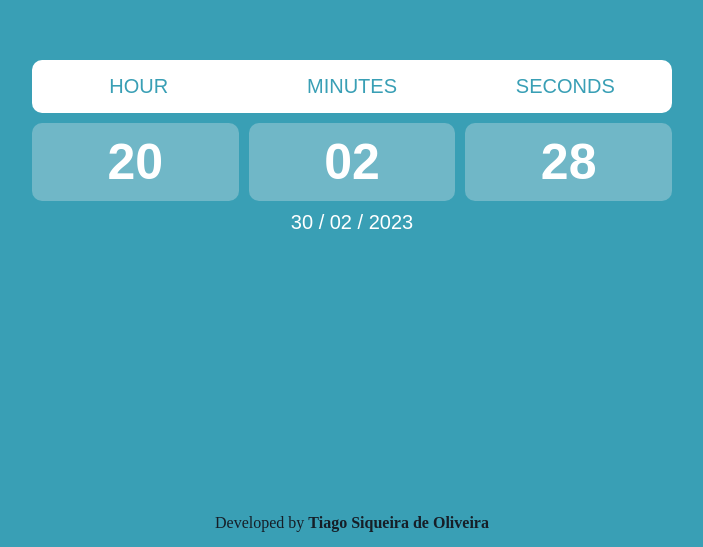
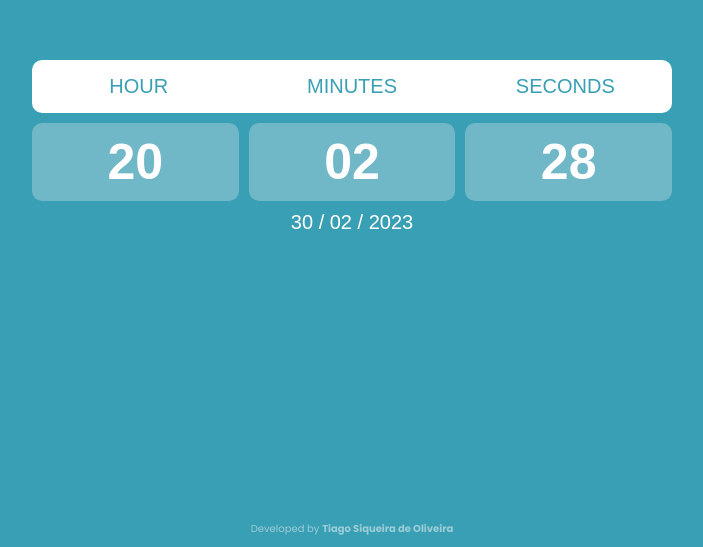
Before and after one commit to SIQUEIRA-TIAGO/clock, a plain HTML site: page dist/index.html in a window 1280 px wide. Shown: the part 253-800 px from the top of the page, without its empty margins (288-991 px from the left). Drawn offline with Linux system fonts and the light colour scheme.

Commit message:
adjusting layout

```diff
--- a/dist/index.html
+++ b/dist/index.html
@@ -19,7 +19,7 @@
     <input disabled id="seconds" class="input inputTime" type="text">
     <input disabled id="date" class="input inputDate" type="text">
   </div>
-<p>Developed by <strong>Tiago Siqueira de Oliveira</strong></p>
+  <p class="developer">Developed by <strong>Tiago Siqueira de Oliveira</strong></p>
 <script src="../src/index.js"></script>
 </body>
 </html>
--- a/src/style/style.css
+++ b/src/style/style.css
@@ -1,3 +1,5 @@
+@import url('https://fonts.googleapis.com/css2?family=Poppins:wght@300;400;500;700&display=swap');
+
 *{
   box-sizing: border-box;
   margin: 0;
@@ -5,6 +7,7 @@
 }
 
 body{
+  font-family: 'Poppins', sans-serif;
   color: #161e27;
   background-color: #399fb5;
   background-size: cover;
@@ -62,6 +65,14 @@ p{
   background-color: #fff;
 }
 
+.developer {
+  color: #FFFCF9;
+  opacity: 50%;
+  font-size: 10px;
+  position: fixed;
+  bottom: 10px;
+}
+
 @media (max-width: 767px) {
   .inputDate{
     font-size: 0.625rem;
```
